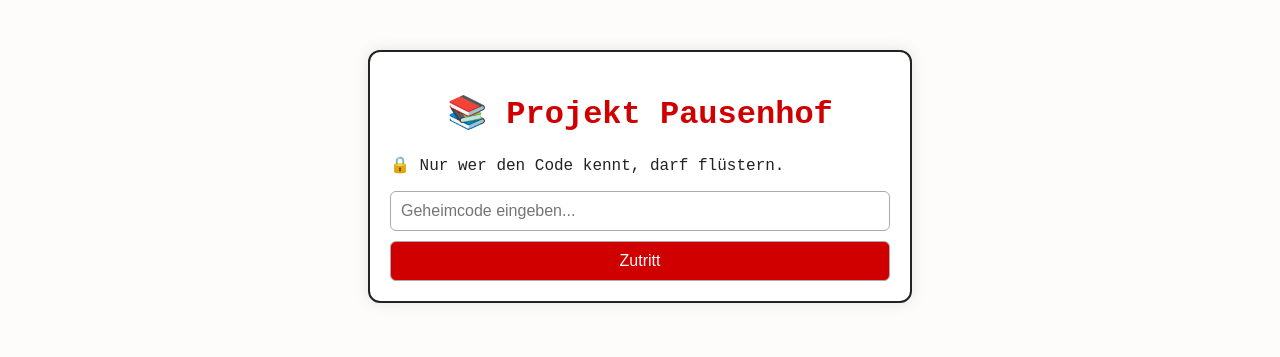
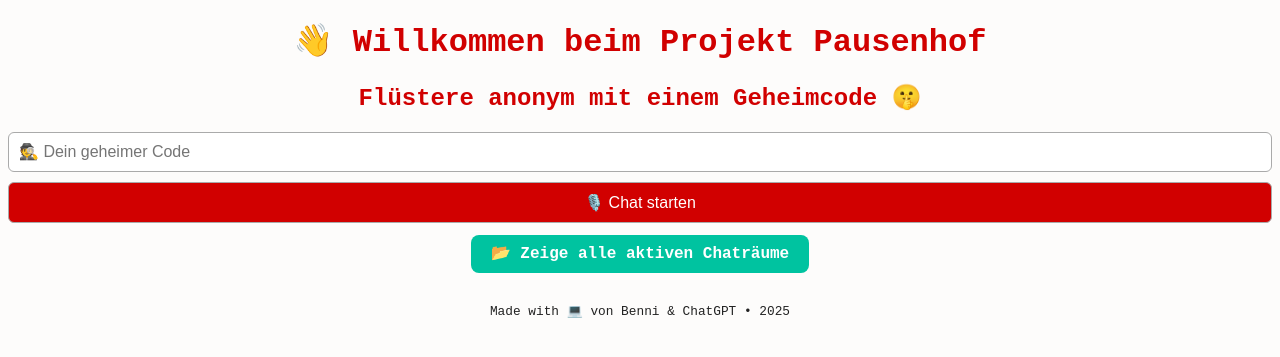
Before and after one commit to Benjaminunterstrich20/Projekt-Pausenhof, a Flask app: page / in a window 1280 px wide. Shown: the top 357 px of the page. Run offline with Flask 2, Linux system fonts and the light colour scheme.

Commit message:
Update index.html

```diff
--- a/templates/index.html
+++ b/templates/index.html
@@ -1,17 +1,36 @@
 <!DOCTYPE html>
-<html>
+<html lang="de">
 <head>
-  <title>Projekt Pausenhof</title>
-  <link rel="stylesheet" href="/static/style.css">
+    <meta charset="UTF-8">
+    <title>Projekt Pausenhof 🧢</title>
+    <link rel="stylesheet" href="/static/style.css">
 </head>
 <body>
-  <div class="container">
-    <h1>📚 Projekt Pausenhof</h1>
-    <p>🔒 Nur wer den Code kennt, darf flüstern.</p>
+    <h1>👋 Willkommen beim Projekt Pausenhof</h1>
+    <h2>Flüstere anonym mit einem Geheimcode 🤫</h2>
+
+    {% if error %}
+        <p style="color: red; font-weight: bold;">{{ error }}</p>
+    {% endif %}
+
     <form method="POST">
-      <input type="text" name="code" placeholder="Geheimcode eingeben..." required>
-      <button type="submit">Zutritt</button>
+        <input type="text" name="code" placeholder="🕵️ Dein geheimer Code" required>
+        <button type="submit">🎙️ Chat starten</button>
     </form>
-  </div>
+
+    <p style="text-align:center; margin-top: 20px;">
+        <a href="/räume" style="
+            background:#00c3a0;
+            padding:10px 20px;
+            border-radius:8px;
+            color:white;
+            text-decoration:none;
+            font-weight:bold;
+        ">📂 Zeige alle aktiven Chaträume</a>
+    </p>
+
+    <footer style="margin-top: 40px; text-align: center; font-size: 0.8em;">
+        <p>Made with 💻 von Benni & ChatGPT • 2025</p>
+    </footer>
 </body>
 </html>
```
